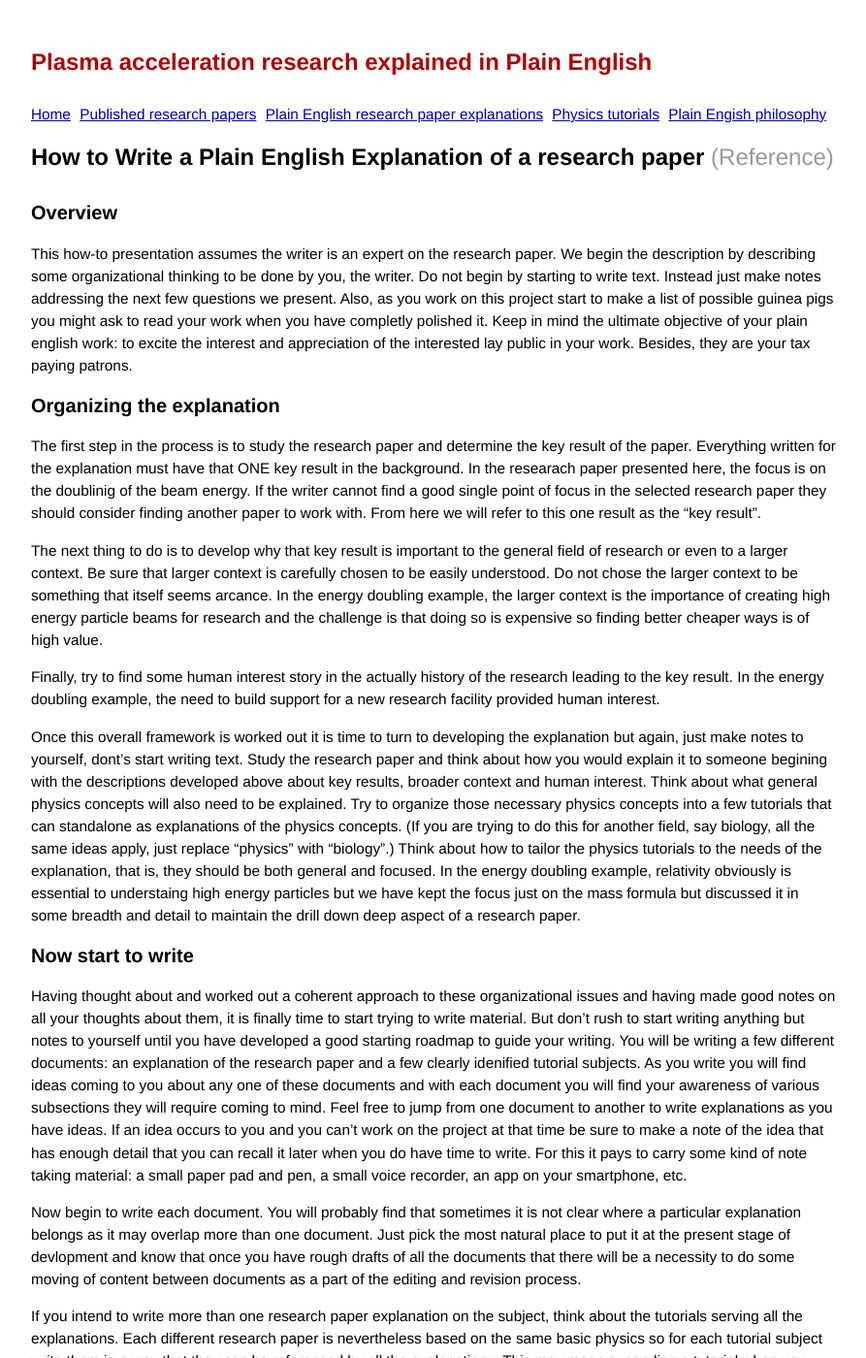
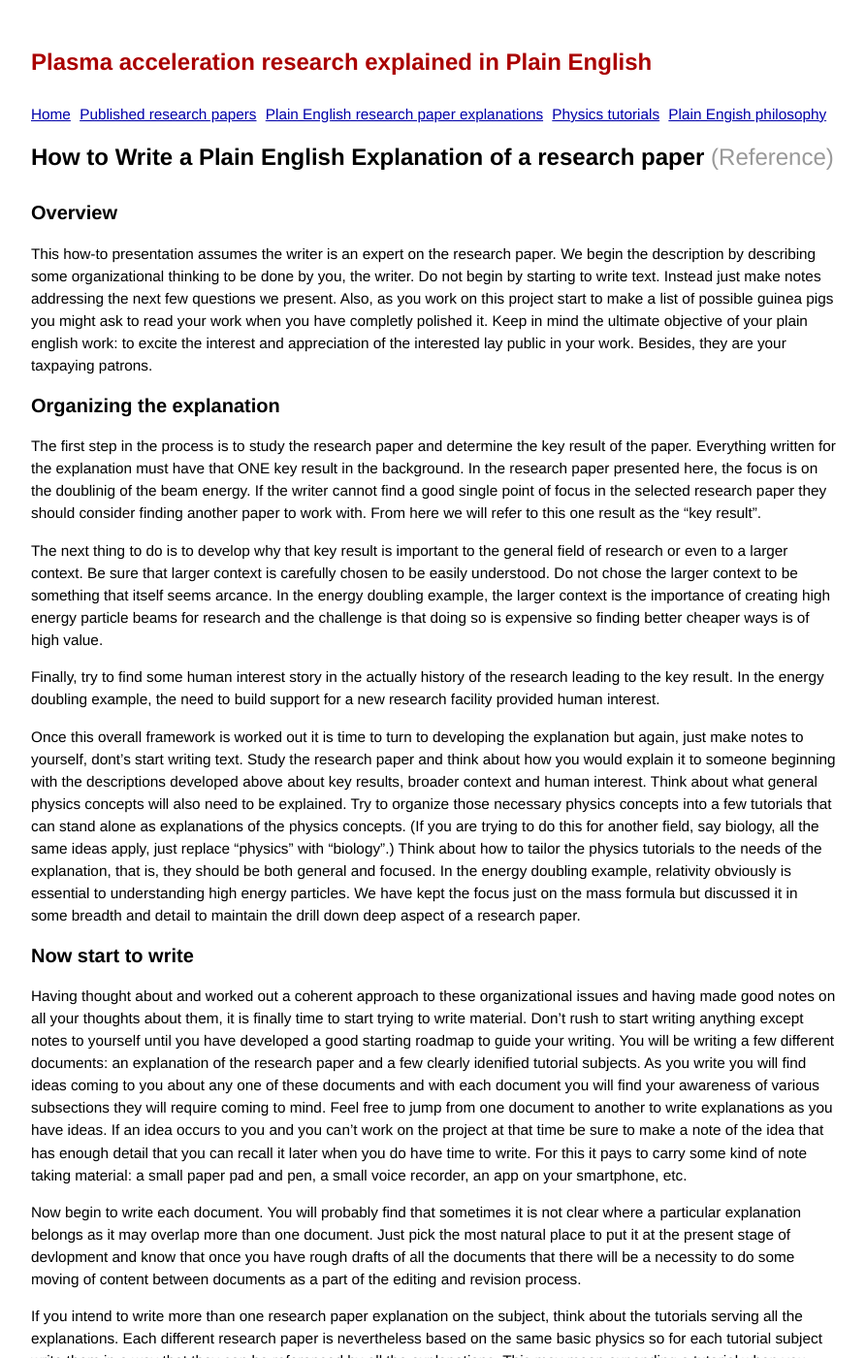
Before and after one commit to grbfacet/facet, a Jekyll site: the page built from how-to-write-a-PEP.md, in a window 1280 px wide and 1400 px high. Shown: the whole window at 97% size, without its empty margins (193-1086 px from the left). Built offline with Jekyll 4.4.1, drawn with Linux system fonts in a browser that asks for light colours; some of the changed text lies outside the part shown.

Commit message:
Update how-to-write-a-PEP.md

```diff
--- a/how-to-write-a-PEP.md
+++ b/how-to-write-a-PEP.md
@@ -7,23 +7,23 @@ pagetype: reference
 ## Overview
 
 
-This how-to presentation assumes the writer is an expert on the research paper. We begin the description by describing some organizational thinking to be done by you, the writer. Do not begin by starting to write text. Instead just make notes addressing the next few questions we present. Also, as you work on this project start to make a list of possible guinea pigs you might ask to read your work when you have completly polished it. Keep in mind the ultimate objective of your plain english work: to excite the interest and appreciation of the interested lay public in your work. Besides, they are your tax paying patrons.
+This how-to presentation assumes the writer is an expert on the research paper. We begin the description by describing some organizational thinking to be done by you, the writer. Do not begin by starting to write text. Instead just make notes addressing the next few questions we present. Also, as you work on this project start to make a list of possible guinea pigs you might ask to read your work when you have completly polished it. Keep in mind the ultimate objective of your plain english work: to excite the interest and appreciation of the interested lay public in your work. Besides, they are your taxpaying patrons.
 
 
 ## Organizing the explanation
 
-The first step in the process is to study the research paper and determine the key result of the paper. Everything written for the explanation must have that ONE key result in the background. In the researach paper presented here, the focus is on the doublinig of the beam energy. If the writer cannot find a good single point of focus in the selected research paper they should consider finding another paper to work with. From here we will refer to this one result as the "key result".
+The first step in the process is to study the research paper and determine the key result of the paper. Everything written for the explanation must have that ONE key result in the background. In the research paper presented here, the focus is on the doublinig of the beam energy. If the writer cannot find a good single point of focus in the selected research paper they should consider finding another paper to work with. From here we will refer to this one result as the "key result".
 
 The next thing to do is to develop why that key result is important to the general field of research or even to a larger context. Be sure that larger context is carefully chosen to be easily understood. Do not chose the larger context to be something that itself seems arcance. In the energy doubling example, the larger context is the importance of creating high energy particle beams for research and the challenge is that doing so is expensive so finding better cheaper ways is of high value.
 
 Finally, try to find some human interest story in the actually history of the research leading to the key result. In the energy doubling example, the need to build support for a new research facility provided human interest.
 
-Once this overall framework is worked out it is time to turn to developing the explanation but again, just make notes to yourself, dont's start writing text. Study the research paper and think about how you would explain it to someone begining with the descriptions developed above about key results, broader context and human interest. Think about what general physics concepts will also need to be explained. Try to organize those necessary physics concepts into a few tutorials that can standalone as explanations of the physics concepts.  (If you are trying to do this for another field, say biology, all the same ideas apply, just replace "physics" with "biology".) Think about how to tailor the physics tutorials to the needs of the explanation, that is, they should be both general and focused. In the energy doubling example, relativity obviously is essential to understaing high energy particles but we have kept the focus just on the mass formula but discussed it in some breadth and detail to maintain the drill down deep aspect of a research paper.
+Once this overall framework is worked out it is time to turn to developing the explanation but again, just make notes to yourself, dont's start writing text. Study the research paper and think about how you would explain it to someone beginning with the descriptions developed above about key results, broader context and human interest. Think about what general physics concepts will also need to be explained. Try to organize those necessary physics concepts into a few tutorials that can stand alone as explanations of the physics concepts.  (If you are trying to do this for another field, say biology, all the same ideas apply, just replace "physics" with "biology".) Think about how to tailor the physics tutorials to the needs of the explanation, that is, they should be both general and focused. In the energy doubling example, relativity obviously is essential to understanding high energy particles. We have kept the focus just on the mass formula but discussed it in some breadth and detail to maintain the drill down deep aspect of a research paper.
 
 
 ## Now start to write
 
-Having thought about and worked out a coherent approach to these organizational issues and having made good notes on all your thoughts about them, it is finally time to start trying to write material. But don't rush to start writing anything but notes to yourself until you have developed a good starting roadmap to guide your writing. You will be writing a few different documents: an explanation of the research paper and a few clearly idenified tutorial subjects. As you write you will find ideas coming to you about any one of these documents and with each document you will find your awareness of various subsections they will require coming to mind. Feel free to jump from one document to another to write explanations as you have ideas. If an idea occurs to you and you can't work on the project at that time be sure to make a note of the idea that has enough detail that you can recall it later when you do have time to write. For this it pays to carry some kind of note taking material: a small paper pad and pen, a small voice recorder, an app on your smartphone, etc.
+Having thought about and worked out a coherent approach to these organizational issues and having made good notes on all your thoughts about them, it is finally time to start trying to write material. Don't rush to start writing anything except notes to yourself until you have developed a good starting roadmap to guide your writing. You will be writing a few different documents: an explanation of the research paper and a few clearly idenified tutorial subjects. As you write you will find ideas coming to you about any one of these documents and with each document you will find your awareness of various subsections they will require coming to mind. Feel free to jump from one document to another to write explanations as you have ideas. If an idea occurs to you and you can't work on the project at that time be sure to make a note of the idea that has enough detail that you can recall it later when you do have time to write. For this it pays to carry some kind of note taking material: a small paper pad and pen, a small voice recorder, an app on your smartphone, etc.
 
 Now begin to write each document. You will probably find that sometimes it is not clear where a particular explanation belongs as it may overlap more than one document. Just pick the most natural place to put it at the present stage of devlopment and know that once you have rough drafts of all the documents that there will be a necessity to do some moving of content between documents as a part of the editing and revision process.
 
```
Also changed, not shown: other parts of how-to-write-a-PEP.md (+3 -3 lines).
